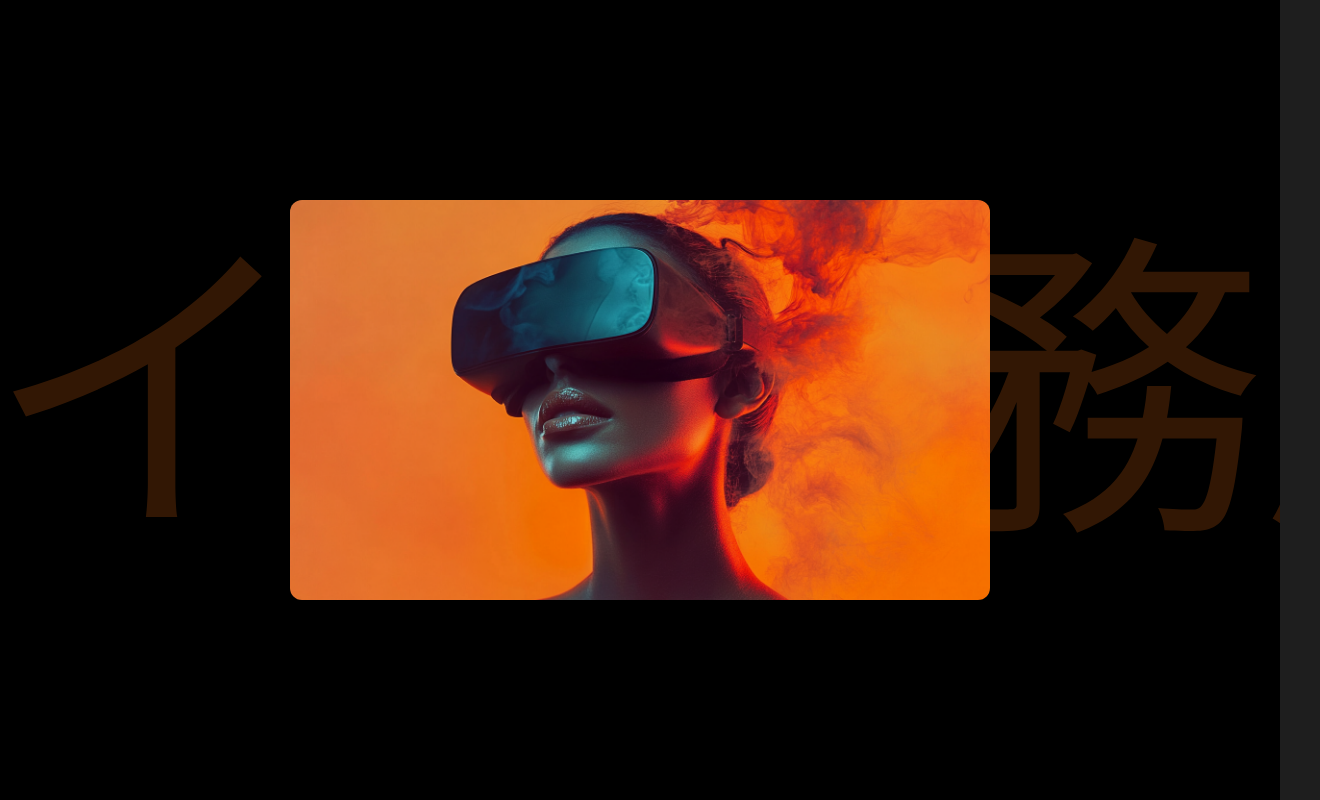
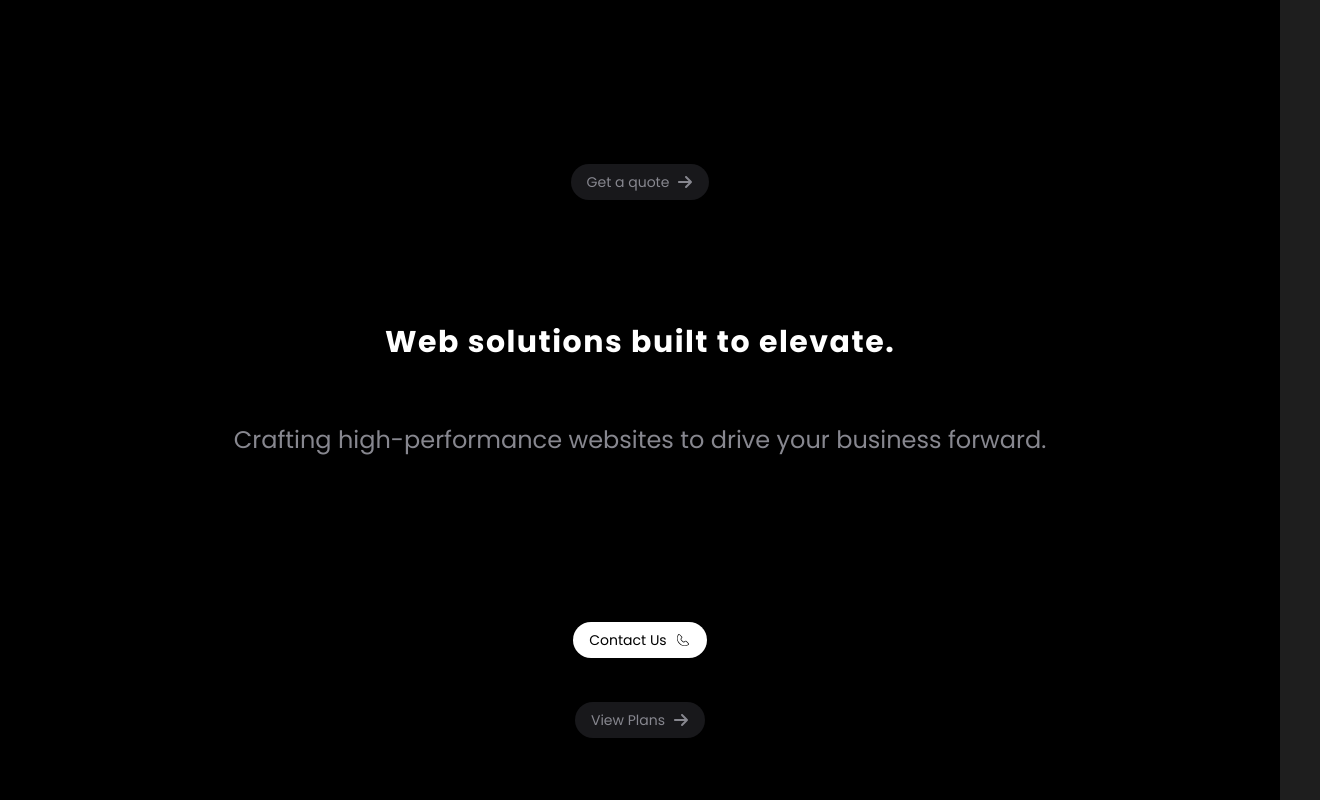
Before and after one commit to jimdrtshow/mywebsite, a Next.js app: page / in a window 1280 px wide. Shown: the top 800 px of the page, 1320 px wide, since content can reach past the window. Built offline with nearby package versions, Linux system fonts and the light colour scheme.

Commit message:
Creating hormepage

```diff
--- a/app/_components/Heading.tsx
+++ b/app/_components/Heading.tsx
@@ -3,28 +3,68 @@
 import Image from "next/image";
 import { Button } from "@/components/ui/button";
 import { Prompt } from "next/font/google";
-
-const prompt = Prompt({
-  subsets: ["latin"],
-  weight: ["400", "700"],
-});
+import { FaArrowRight } from "react-icons/fa6";
+import { CiPhone } from "react-icons/ci";
 
 export default function Heading() {
   return (
-    <div className="relative h-screen w-full overflow-hidden bg-black flex justify-center items-center -z-50">
-      <div
-        className={`${prompt.className} antialiased absolute whitespace-nowrap animate-scroll text-[320px] text-orange-500 opacity-20 uppercase`}
-      >
-        ウェブ＆デザイン事務所 - Jim studio®
+    <div className="w-screen h-screen overflow-hidden bg-black">
+      {/* NAVBAR */}
+      <div className="w-full h-[10vh]"></div>
+
+      {/* HOMEPAGE CONTENT */}
+      <div className="w-full h-[60vh]">
+        {/* Homepage Content 1/3 Quote Button*/}
+        <div className="w-full h-[15vh] flex justify-center items-end">
+          <Button
+            className="rounded-full border-none text-myGreyText bg-myGreyBg"
+            variant="outline"
+          >
+            Get a quote <FaArrowRight />
+          </Button>
+        </div>
+        {/* Homepage Content 2/3 Heading*/}
+        <div className="w-full h-[20vh] flex justify-center items-end ">
+          <div className="w-4/5 h-4/5 flex justify-center items-end  ">
+            <h1 className="text-3xl text-center font-bold tracking-wider">
+              Web solutions built to elevate.
+            </h1>
+          </div>
+        </div>
+        {/* Homepage Content 3/3 Paragraph*/}
+        <div className="w-full h-[25vh] flex justify-center items-start">
+          <div className="w-4/5 h-4/5 flex justify-center items-center">
+            <p className="text-2xl text-myGreyText text-center">
+              Crafting high-performance websites to drive your business forward.
+            </p>
+          </div>
+        </div>
       </div>
-      <div className=" absolute h-screen w-screen flex justify-center items-center z-50">
-        <Image
-          src="/images/homepage.png"
-          alt="#"
-          width={700}
-          height={700}
-          className="rounded-xl "
-        />
+
+      {/* HOMPEPAGE BUTTONS */}
+      <div className="w-full h-[30vh] flex items-center justify-center">
+        <div className="w-4/5 h-h-[20vh]">
+          {/* Contact Us Button */}
+          <div className="w-full h-[10vh] flex items-center justify-center ">
+            <Button
+              className="rounded-full border-none text-black"
+              variant="outline"
+            >
+              Contact Us
+              <CiPhone />
+            </Button>
+          </div>
+          {/* See our plans Button */}
+          <div className="w-full h-[10vh] flex items-center justify-center">
+            <Button
+              className=" rounded-full border-none text-myGreyText bg-myGreyBg"
+              variant="outline"
+            >
+              View Plans
+              <FaArrowRight />
+            </Button>
+          </div>
+        </div>
       </div>
     </div>
   );
--- a/app/globals.css
+++ b/app/globals.css
@@ -7,6 +7,7 @@ body {
   overflow-x: hidden;
   margin: 0;
   background-color: #1e1e1e;
+  color: white;
 }
 
 @layer utilities {
--- a/app/page.tsx
+++ b/app/page.tsx
@@ -9,10 +9,10 @@ export default function Home() {
     <main>
       {/* <Navigation /> */}
       <Heading />
-      <AboutUs />
-      {/*
-      <Services />
-      <Projects /> */}
+      {/* <AboutUs /> */}
+
+      {/* <Services /> */}
+      {/* <Projects /> */}
     </main>
   );
 }
--- a/tailwind.config.ts
+++ b/tailwind.config.ts
@@ -13,6 +13,8 @@ const config: Config = {
   			background: 'hsl(var(--background))',
   			foreground: 'hsl(var(--foreground))',
 			spotify: '#1ed760',
+			myGreyBg: '#18181b',
+			myGreyText: '#87878f',
   			card: {
   				DEFAULT: 'hsl(var(--card))',
   				foreground: 'hsl(var(--card-foreground))'
```
